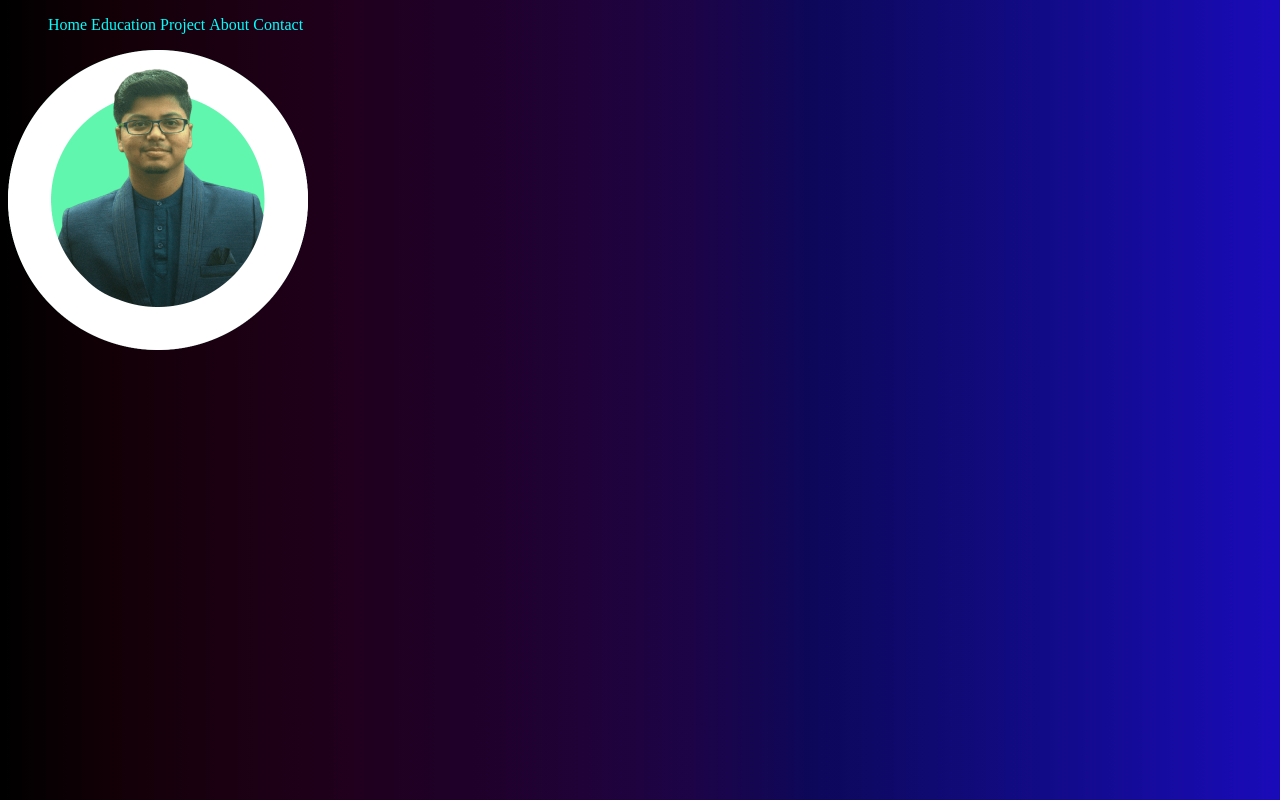
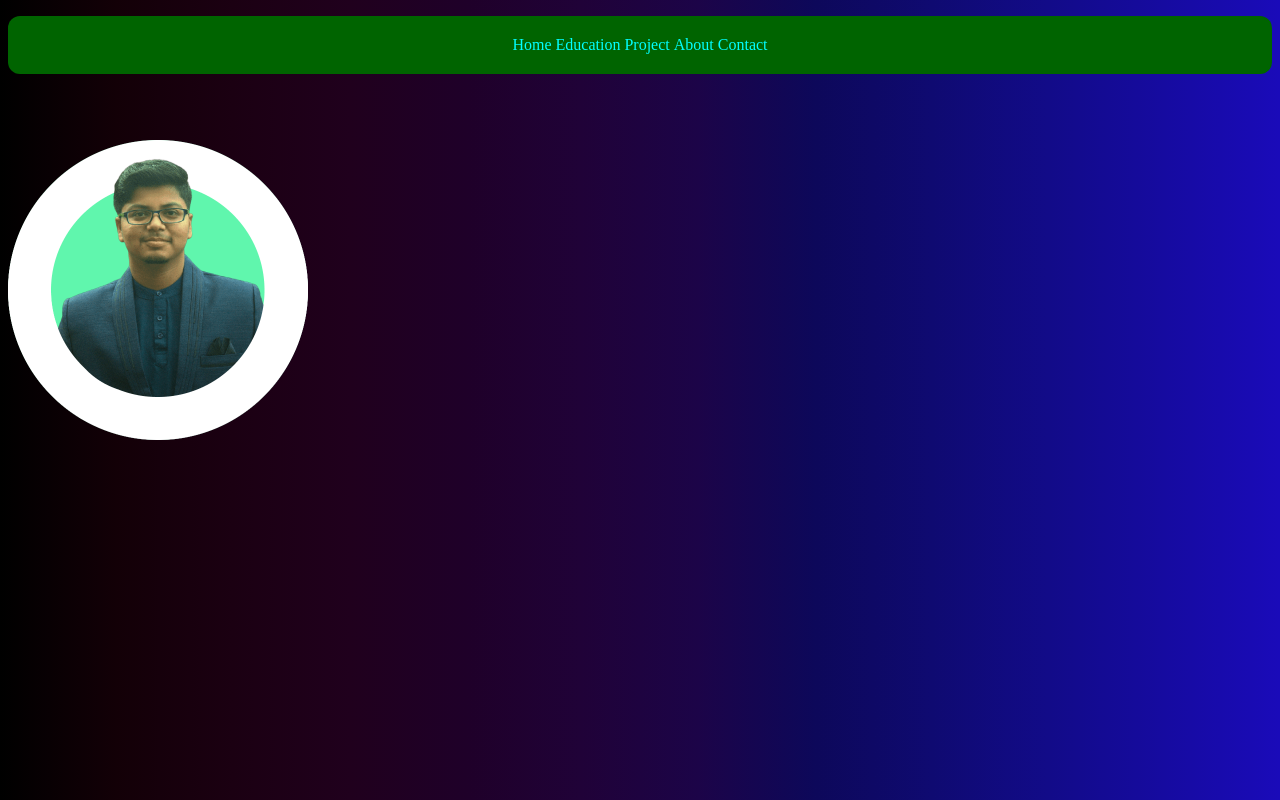
Before and after one commit to gnsgns6/Portfolio, a plain HTML site: page index.html in a window 1280 px wide. Drawn offline with Linux system fonts and the light colour scheme.

Commit message:
Added CSS file

```diff
--- a/index.html
+++ b/index.html
@@ -1,5 +1,5 @@
 <!DOCTYPE html>
-<html>
+<html lang="en">
   <head>
     <title>Gopinath Sahu</title>
     <link rel="stylesheet" href="style.css">
--- a/style.css
+++ b/style.css
@@ -2,13 +2,20 @@ body{
     background-image: linear-gradient(to right, #000000, #130007, #1b0012, #20001d, #1f0029, #200238, #1c0448, #0d085a, #0f0a71, #120b88, #160ba0, #1a0bb9);
 }
 img{
+    margin-top: 50px;
     height: 300px;
     width: 300px;
 }
 ul{
     color: cyan;
     list-style-type: none;
+    text-align: center;
+    padding: 20px;
 }
 li{
     display: inline;
 }
+.nav{
+    background-color: darkgreen;
+    border-radius: 12px;
+}
```
